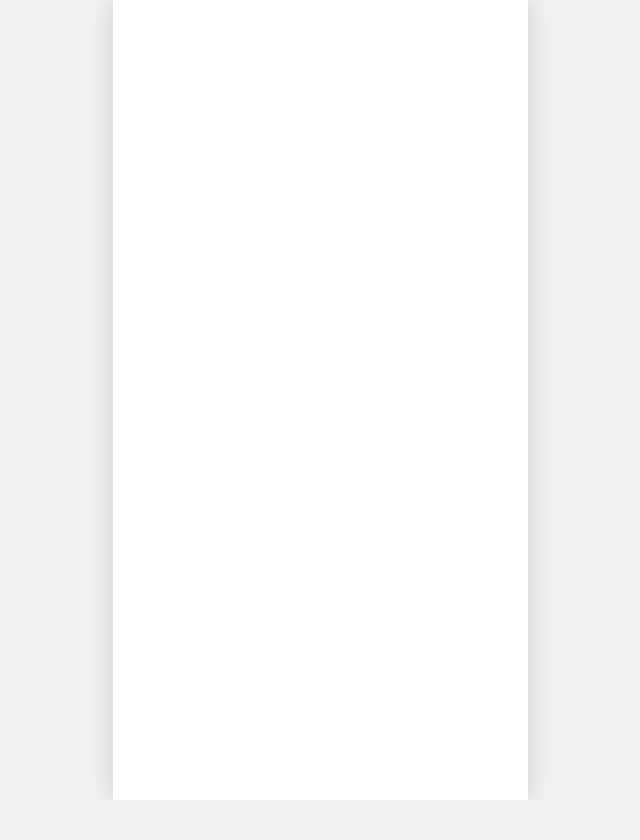
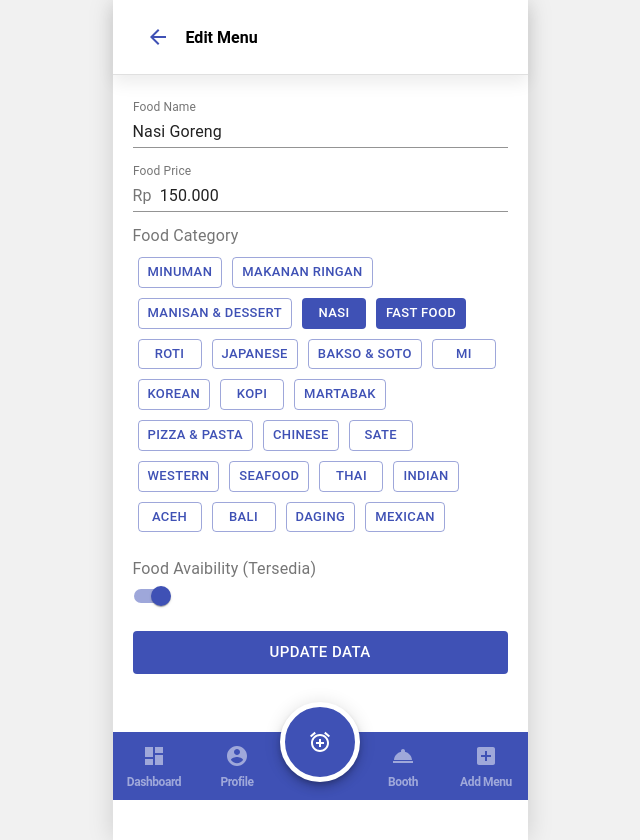
Before and after one commit to smartcanteen/smartcanteen-client, a React (Create React App) app: page /menu/edit in a window 1280 px wide. Shown: the whole page, without its empty margins (320-960 px from the left). Before the commit the page ends 800 px from the top, so only its background shows below. Built offline with nearby package versions, Linux system fonts and the light colour scheme.

Commit message:
edit menu page

```diff
--- a/src/App.js
+++ b/src/App.js
@@ -2,7 +2,7 @@ import React from 'react'
 import { createBrowserHistory } from 'history'
 import { BrowserRouter as Router, Route, Switch } from 'react-router-dom'
 import { Home, Login } from 'components/pages/Public'
-import { ProtectedRoute, Dashboard, Booth, BoothAdd, MenuAdd, Profile, ProfileEdit } from 'components/pages/Private'
+import { ProtectedRoute, Dashboard, Booth, BoothAdd, MenuAdd, Profile, ProfileEdit, MenuEdit } from 'components/pages/Private'
 import { AppWrapper } from 'components/layout'
 
 export const history = createBrowserHistory()
@@ -17,6 +17,7 @@ const App = () => {
           <ProtectedRoute path="/booth" component={Booth} exact/>
           <ProtectedRoute path="/booth/add" component={BoothAdd} exact/>
           <ProtectedRoute path="/menu/add" component={MenuAdd} exact/>
+          <ProtectedRoute path="/menu/edit" component={MenuEdit} exact/>
           <ProtectedRoute path="/profile" component={Profile} exact/>
           <ProtectedRoute path="/profile/edit" component={ProfileEdit} exact/>
         </Switch>
--- a/src/components/pages/Private/MenuAdd/index.js
+++ b/src/components/pages/Private/MenuAdd/index.js
@@ -18,7 +18,7 @@ const useStyles = makeStyles((theme) => ({
     textField: {
       width: '25ch',
     },
-  }));
+}));
 
 const menuCategories = [{"id":0,"name":"Minuman"},{"id":1,"name":"Makanan Ringan"},{"id":2,"name":"Manisan & Dessert"},{"id":3,"name":"Nasi"},{"id":4,"name":"Fast Food"},{"id":5,"name":"Roti"},{"id":6,"name":"Japanese"},{"id":7,"name":"Bakso & Soto"},{"id":8,"name":"Mi"},{"id":9,"name":"Korean"},{"id":10,"name":"Kopi"},{"id":11,"name":"Martabak"},{"id":12,"name":"Pizza & Pasta"},{"id":13,"name":"Chinese"},{"id":14,"name":"Sate"},{"id":15,"name":"Western"},{"id":16,"name":"Seafood"},{"id":17,"name":"Thai"},{"id":18,"name":"Indian"},{"id":19,"name":"Aceh"},{"id":20,"name":"Bali"},{"id":21,"name":"Daging"},{"id":22,"name":"Mexican"}]
 
--- /dev/null
+++ b/src/components/pages/Private/MenuEdit/index.js
@@ -0,0 +1,94 @@
+import React, { useState } from 'react'
+import { withRouter } from 'react-router-dom'
+import clsx from 'clsx'
+import { Box, Button, Input, FormControl, InputLabel, FormHelperText, TextField, InputAdornment, FormLabel, Switch, FormControlLabel } from '@material-ui/core'
+import { TopNavigation, BottomNavigation, AppContainer } from 'components/layout'
+import { NavigationCaption, FoodCategoryBox, NavigationBack } from 'components/shared'
+import { makeStyles } from '@material-ui/core/styles';
+
+import CakeImage from 'assets/images/cake-illustration.svg'
+
+const useStyles = makeStyles((theme) => ({
+    root: {
+        display: 'flex',
+        flexWrap: 'wrap',
+    },
+    margin: {
+        //   margin: theme.spacing(1),
+    },
+    textField: {
+        width: '25ch',
+    },
+}));
+
+const menuCategories = [{ id: 0, name: "Minuman", active:false }, { id: 1, name: "Makanan Ringan", active:false }, { id: 2, name: "Manisan & Dessert", active:false }, { id: 3, name: "Nasi", active:true }, { id: 4, name: "Fast Food", active:true }, { id: 5, name: "Roti", active:false }, { id: 6, name: "Japanese", active:false }, { id: 7, name: "Bakso & Soto" }, { id: 8, name: "Mi", active:false }, { id: 9, name: "Korean", active:false }, { id: 10, name: "Kopi", active:false }, { id: 11, name: "Martabak", active:false }, { id: 12, name: "Pizza & Pasta", active:false }, { id: 13, name: "Chinese", active:false }, { id: 14, name: "Sate", active:false }, { id: 15, name: "Western", active:false }, { id: 16, name: "Seafood", active:false }, { id: 17, name: "Thai", active:false }, { id: 18, name: "Indian", active:false }, { id: 19, name: "Aceh", active:false }, { id: 20, name: "Bali", active:false }, { "id": 21, name: "Daging", active:false }, { id: 22, name: "Mexican", active:false }]
+
+const MenuEdit = props => {
+    const { history } = props
+    const classes = useStyles()
+    const [avaibility, setAvaibility] = useState(true)
+    const handleChangeAvailability = () => setAvaibility(!avaibility)
+    const goBack = () => history.goBack()
+
+    return (
+        <Box className="menu-edit">
+            <TopNavigation withCaption withIcon>
+                <NavigationBack />
+                <NavigationCaption caption="Edit Menu" />
+            </TopNavigation>
+
+            <AppContainer hasBottomNav>
+                <Box minHeight="80vh" display="flex" flexDirection="column">
+                    <Box mb={2}>
+                        <FormControl fullWidth>
+                            <TextField
+                                label="Food Name"
+                                className={clsx(classes.margin, classes.textField)}
+                                style={{ width: '100%' }}
+                                defaultValue="Nasi Goreng"
+                            />
+                        </FormControl>
+                    </Box>
+                    <Box mb={2}>
+                        <TextField
+                            label="Food Price"
+                            className={clsx(classes.margin, classes.textField)}
+                            InputProps={{
+                                startAdornment: <InputAdornment position="start">Rp</InputAdornment>,
+                            }}
+                            style={{ width: '100%' }}
+                            defaultValue="150.000"
+                        />
+                    </Box>
+                    <Box mb={2}>
+                        <FormLabel component="legend">Food Category</FormLabel>
+                        <Box flex flexWrap maxWidth="100%" my={1}>
+                            {menuCategories.map((category, index) =>
+                                <FoodCategoryBox key={index} name={category.name} active={category.active} />
+                            )}
+                        </Box>
+                    </Box>
+
+                    <Box mb={2} justifyContent="center" alignItems="center">
+                        <FormLabel component="legend">Food Avaibility ({avaibility ? 'Tersedia' : 'Tidak Tersedia'})</FormLabel>
+                        <Box>
+                            <FormControlLabel
+                                control={<Switch checked={avaibility} onChange={handleChangeAvailability} color="primary" />}
+                            />
+                        </Box>
+                    </Box>
+
+                    <Box mb={3}>
+                        <Button disableElevation fullWidth variant="contained" color="primary" size="large" onClick={goBack}>
+                            Update Data
+                        </Button>
+                    </Box>
+                </Box>
+
+            </AppContainer>
+            <BottomNavigation isAuthenticated />
+        </Box>
+    )
+}
+
+export default withRouter(MenuEdit)
--- a/src/components/pages/Private/index.js
+++ b/src/components/pages/Private/index.js
@@ -5,12 +5,14 @@ import BoothAdd from './BoothAdd'
 import MenuAdd from './MenuAdd'
 import Profile from './Profile'
 import ProfileEdit from './ProfileEdit'
+import MenuEdit from './MenuEdit'
 export {
     Dashboard,
     ProtectedRoute,
     Booth,
     BoothAdd,
     MenuAdd,
+    MenuEdit,
     Profile,
     ProfileEdit
 }
--- a/src/components/shared/BoothProfileInfo.js
+++ b/src/components/shared/BoothProfileInfo.js
@@ -6,38 +6,44 @@ import { CoverImage, BoothEmptyCard, MenuCard } from 'components/shared'
 const foodMenuList = [
     {
         id_makanan:1,
-        nama:'Nasi Goreng Murah Banget',
+        nama:'Nasi Goreng Murah',
         harga:150000,
+        kategori:'Makanan, Nasi, Fast Food',
         ketersediaan:true
     },
     {
         id_makanan:2,
         nama:'Bubur Ayam',
         harga:100000,
+        kategori:'Makanan, Nasi, Bubur',
         ketersediaan:true
     },
     {
         id_makanan:3,
         nama:'Nasi Tim Daging Kambing',
         harga:80000,
+        kategori:'Makanan, Nasi, Daging',
         ketersediaan:true
     },
     {
         id_makanan:4,
         nama:'Nasi Steak Daging Ayam',
         harga:120000,
+        kategori:'Makanan, Nasi, Daging, Western',
         ketersediaan:true
     },
     {
         id_makanan:5,
         nama:'Air Mineral Ada Manis-manisnya',
         harga:10000,
+        kategori:'Minuman',
         ketersediaan:false
     },
     {
         id_makanan:6,
         nama:'Jus Alpukat',
         harga:50000,
+        kategori:'Minuman',
         ketersediaan:true
     },
 ]
@@ -88,15 +94,9 @@ const BoothProfileInfo = () => {
                     </Box>
                     <Box>
                         {
-                            foodMenuList.filter( menu => menu.ketersediaan === true ).map((food,index) =>
-                                <MenuCard key={index} foodName={food.nama} foodPrice={food.harga}/>
-                            )}
-                        {/* <MenuCard/>
-                        <MenuCard/>
-                        <MenuCard/>
-                        <MenuCard/>
-                        <MenuCard/>
-                        <MenuCard/> */}
+                        foodMenuList.filter( menu => menu.ketersediaan === true ).map((food,index) =>
+                            <MenuCard key={index} foodName={food.nama} foodPrice={food.harga} foodCategory={food.kategori} isEdit/>
+                        )}
                     </Box>
                 </Box>
             </Box>
--- a/src/components/shared/FoodCategoryBox.js
+++ b/src/components/shared/FoodCategoryBox.js
@@ -17,6 +17,7 @@ const FoodCategoryBox = props => {
             color="primary"
             size="small"
             className={classes.btnCategory}
+            disableElevation
         >
             {name}
         </Button>
```
Also changed, not shown: src/components/shared/MenuCard.js (+33 -9 lines), src/assets/images/cake-illustration.svg (added).
